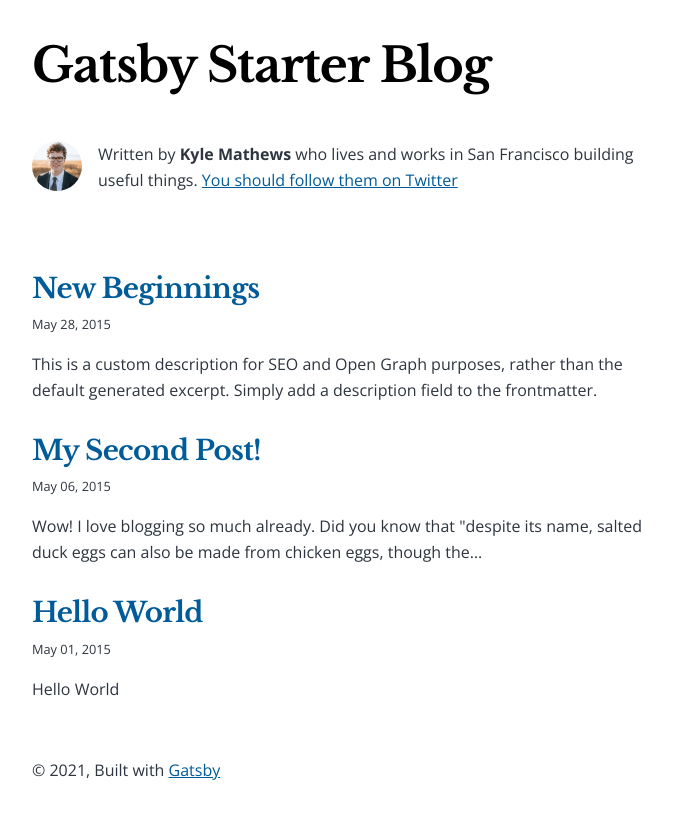
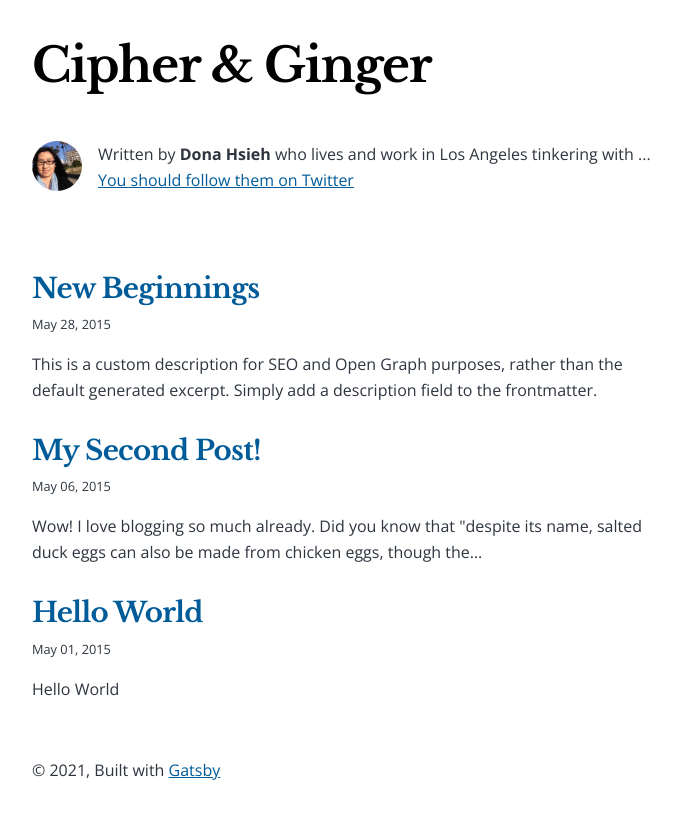
Before and after one commit to DonaH/gatsby-blog, a Gatsby site: page / in a window 1280 px wide. Shown: the whole page, without its empty margins (292-973 px from the left). Built offline with nearby package versions, Linux system fonts and the light colour scheme; Gatsby itself is replaced by a stand-in of ours.

Commit message:
Modify content, favicon, and picture. Remove one font family

```diff
--- a/gatsby-browser.js
+++ b/gatsby-browser.js
@@ -1,5 +1,4 @@
 // custom typefaces
-import "typeface-montserrat"
 import "typeface-open-sans"
 import "typeface-merriweather"
 import "typeface-libre-baskerville"
--- a/gatsby-config.js
+++ b/gatsby-config.js
@@ -1,11 +1,11 @@
 module.exports = {
   siteMetadata: {
-    title: `Gatsby Starter Blog`,
+    title: `Cipher & Ginger`,
     author: {
-      name: `Kyle Mathews`,
-      summary: `who lives and works in San Francisco building useful things.`,
+      name: `Dona Hsieh`,
+      summary: `who lives and work in Los Angeles tinkering with ...`,
     },
-    description: `A starter blog demonstrating what Gatsby can do.`,
+    description: `A blog of my experience as a frontend developer.`,
     siteUrl: `https://gatsbystarterblogsource.gatsbyjs.io/`,
     social: {
       twitter: `kylemathews`,
@@ -118,7 +118,7 @@ module.exports = {
         background_color: `#ffffff`,
         theme_color: `#663399`,
         display: `minimal-ui`,
-        icon: `src/images/gatsby-icon.png`, // This path is relative to the root of the site.
+        icon: `src/images/d-icon.png`, // This path is relative to the root of the site.
       },
     },
     `gatsby-plugin-react-helmet`,
--- a/package.json
+++ b/package.json
@@ -30,7 +30,6 @@
     "react-helmet": "^6.1.0",
     "typeface-libre-baskerville": "^1.1.13",
     "typeface-merriweather": "0.0.72",
-    "typeface-montserrat": "0.0.75",
     "typeface-open-sans": "^1.1.13"
   },
   "devDependencies": {
--- a/src/components/bio.js
+++ b/src/components/bio.js
@@ -36,7 +36,7 @@ const Bio = () => {
         className="bio-avatar"
         layout="fixed"
         formats={["auto", "webp", "avif"]}
-        src="../images/profile-pic.png"
+        src="../images/my-pic.gif"
         width={50}
         height={50}
         quality={95}
--- a/src/style.css
+++ b/src/style.css
@@ -27,7 +27,7 @@
   --spacing-20: 5rem;
   --spacing-24: 6rem;
   --spacing-32: 8rem;
-  --fontFamily-sans: "Libre Baskerville", Montserrat, system-ui, -apple-system, BlinkMacSystemFont,
+  --fontFamily-sans: "Libre Baskerville", system-ui, -apple-system, BlinkMacSystemFont,
     "Segoe UI", Roboto, "Helvetica Neue", Arial, "Noto Sans", sans-serif,
     "Apple Color Emoji", "Segoe UI Emoji", "Segoe UI Symbol", "Noto Color Emoji";
   --fontFamily-serif: "Open Sans", "Merriweather", "Georgia", Cambria, "Times New Roman",
```
Also changed, not shown: src/images/d-icon.png (added), src/images/my-pic.gif (added), static/favicon.ico.
